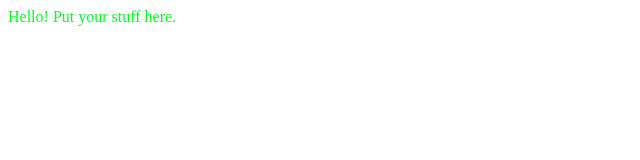
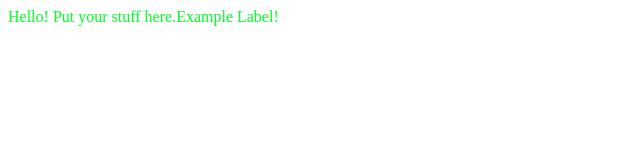
Before and after one commit to bodziowagh/react-boilerplate, a React app: page / in a window 1280 px wide. Shown: the top 160 px of the page, without its empty margins (0-640 px from the left). Built offline with nearby package versions, Linux system fonts and the light colour scheme.

Commit message:
i18n (react-intl)

```diff
--- a/src/index.tsx
+++ b/src/index.tsx
@@ -1,11 +1,20 @@
 import * as React from "react";
 import * as ReactDOM from "react-dom";
+import { IntlProvider, addLocaleData } from "react-intl";
 
 import "./styles/main.scss";
 
 import { App } from "./script/App";
+import { locales, SupportedLocales } from "./locale/index";
+
+// addLocaleData(locales);
 
 ReactDOM.render(
-    <App />,
+    <IntlProvider
+        locale={ SupportedLocales.EN }
+        messages={ locales[0].fields }
+    >
+        <App />
+    </IntlProvider>,
     document.getElementById("app")
 );
--- /dev/null
+++ b/src/locale/en/example.ts
@@ -0,0 +1,5 @@
+import * as EXAMPLE_LABELS from "../labels/example";
+
+export const LABELS = {
+    [EXAMPLE_LABELS.EXAMPLE_LABEL]: "Example Label!"
+};
--- /dev/null
+++ b/src/locale/en/index.ts
@@ -0,0 +1,5 @@
+import { LABELS as EXAMPLE_LABELS } from "./example";
+
+export const LABELS = {
+    ...EXAMPLE_LABELS
+};
--- /dev/null
+++ b/src/locale/index.ts
@@ -0,0 +1,11 @@
+import { LABELS as en } from "./en/index";
+import { Locale } from "react-intl";
+
+export enum SupportedLocales {
+    EN = "en"
+};
+
+export const locales: Locale[] = [{
+    locale: SupportedLocales.EN,
+    fields: en
+}];
--- /dev/null
+++ b/src/locale/labels/example.ts
@@ -0,0 +1 @@
+export const EXAMPLE_LABEL: "EXAMPLE_LABEL" = "EXAMPLE_LABEL";
--- /dev/null
+++ b/src/locale/labels/index.ts
@@ -0,0 +1,9 @@
+import * as EXAMPLE_LABELS from "./example";
+
+export type ExampleLabels = typeof EXAMPLE_LABELS;
+
+export type LocaleLabels = ExampleLabels;
+
+export const LOCALE_LABELS = {
+    ...EXAMPLE_LABELS
+};
--- a/src/script/App.tsx
+++ b/src/script/App.tsx
@@ -1,4 +1,6 @@
 import React from "react";
+import { FormattedMessage } from "react-intl";
+import { LOCALE_LABELS } from "../locale/labels/index";
 
 export class App extends React.Component<{}> {
 
@@ -6,6 +8,8 @@ export class App extends React.Component<{}> {
         return (
             <div className="example-app">
                 Hello! Put your stuff here.
+
+                <FormattedMessage id={ LOCALE_LABELS.EXAMPLE_LABEL } />
             </div>
         );
     }
```
Also changed, not shown: package.json (+5 -3 lines), 2 other files (tests, documents, lock files or other folders).
